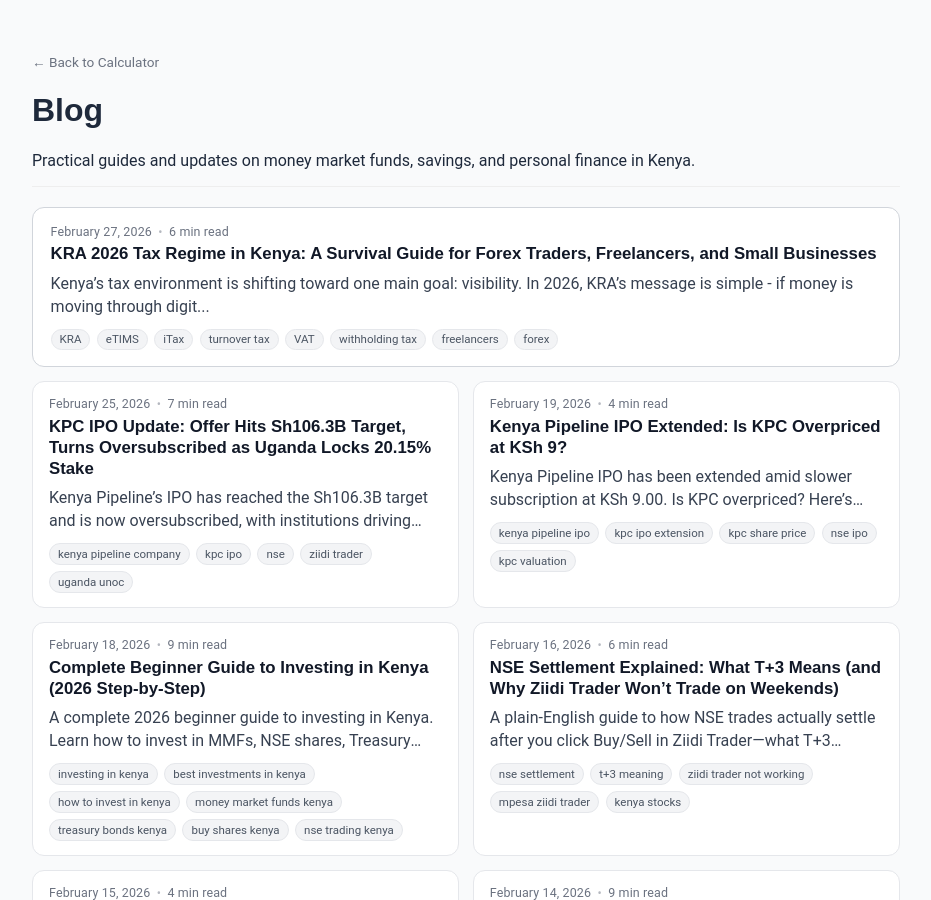
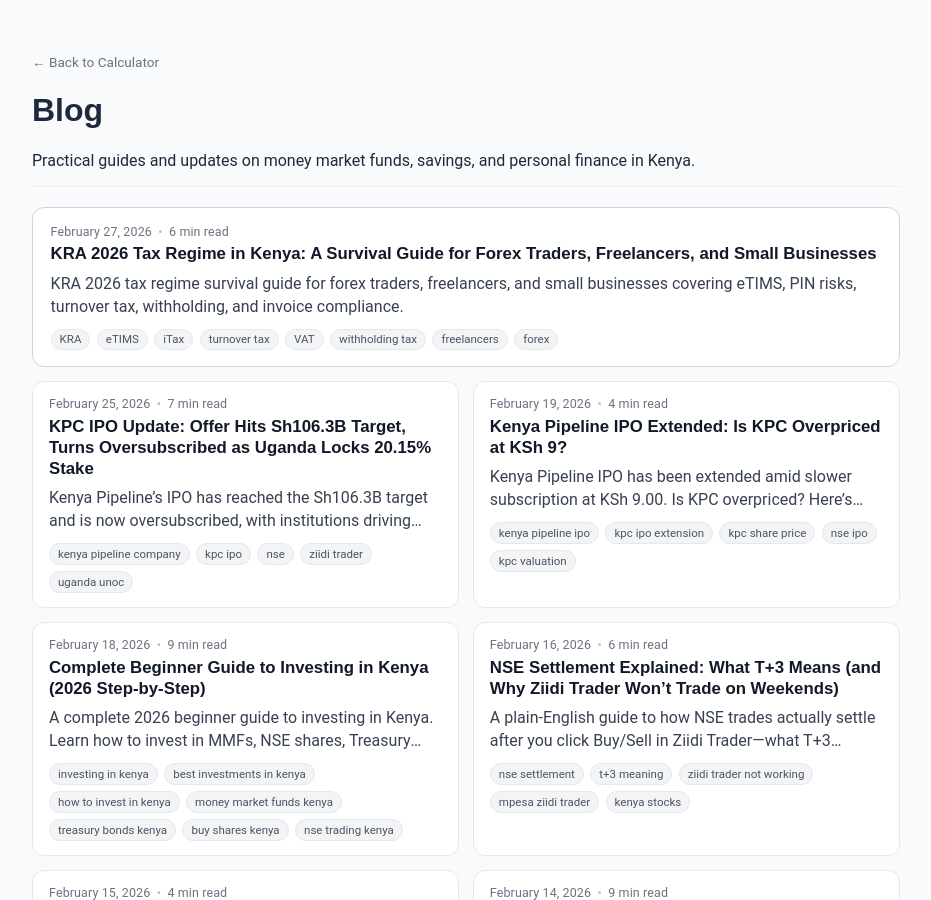
Before and after one commit to Coinimain/kenyanmmf, a Jekyll site: the page built from blog.md, in a window 1280 px wide and 900 px high. Shown: the whole window, without its empty margins (174-1105 px from the left). Built offline with Jekyll 4.4.1, drawn with Linux system fonts in a browser that asks for light colours; comment, search, counter and statistics services are not loaded.

Commit message:
Add description front matter for KRA 2026 tax regime post

```diff
--- a/_posts/2026-02-27-kra-2026-tax-regime-survival-guide.md
+++ b/_posts/2026-02-27-kra-2026-tax-regime-survival-guide.md
@@ -1,6 +1,7 @@
 ---
 layout: post
 title: "KRA 2026 Tax Regime in Kenya: A Survival Guide for Forex Traders, Freelancers, and Small Businesses"
+description: "KRA 2026 tax regime survival guide for forex traders, freelancers, and small businesses covering eTIMS, PIN risks, turnover tax, withholding, and invoice compliance."
 date: 2026-02-27
 categories: [tax, kenya, business]
 tags:
```
